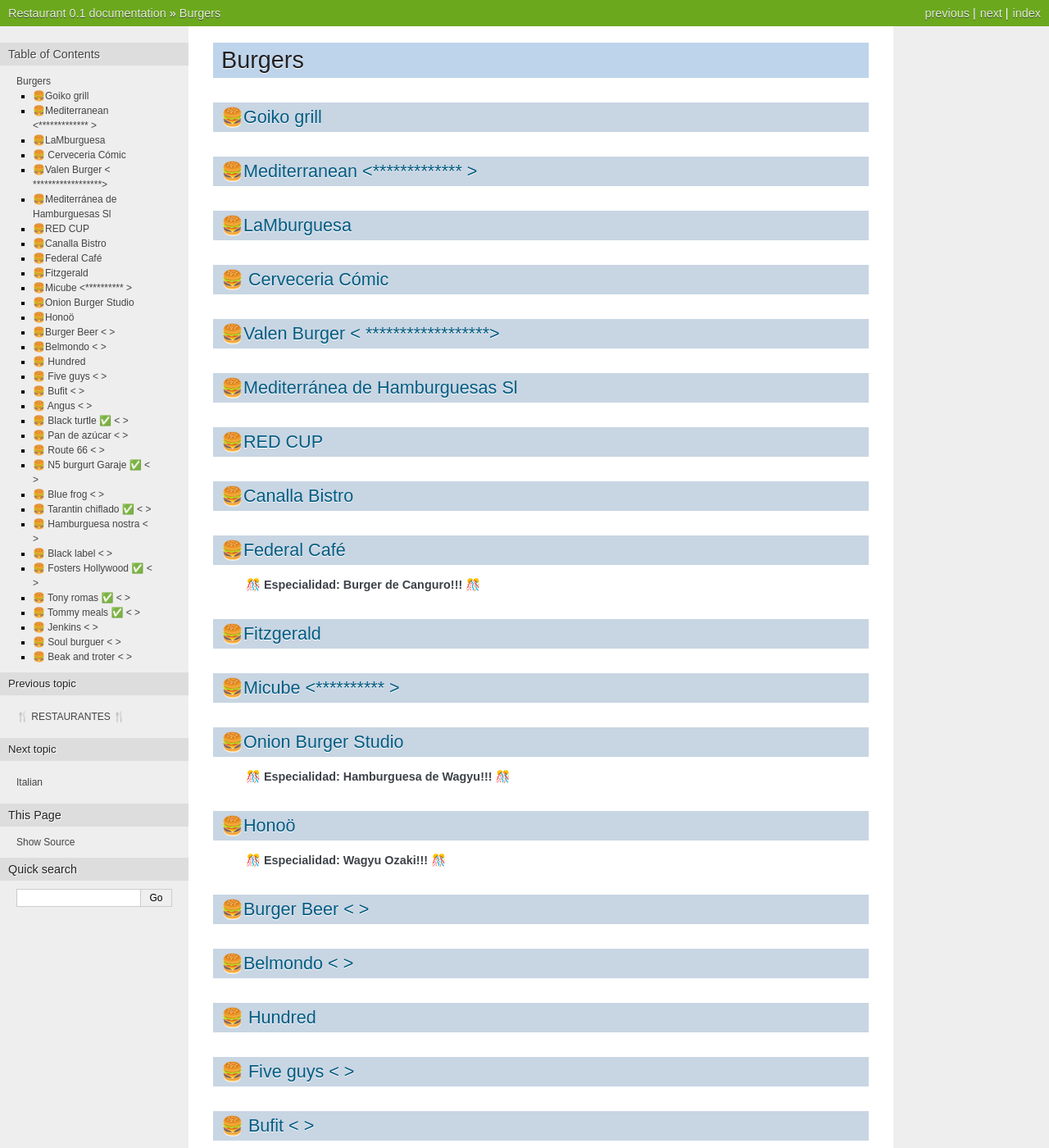
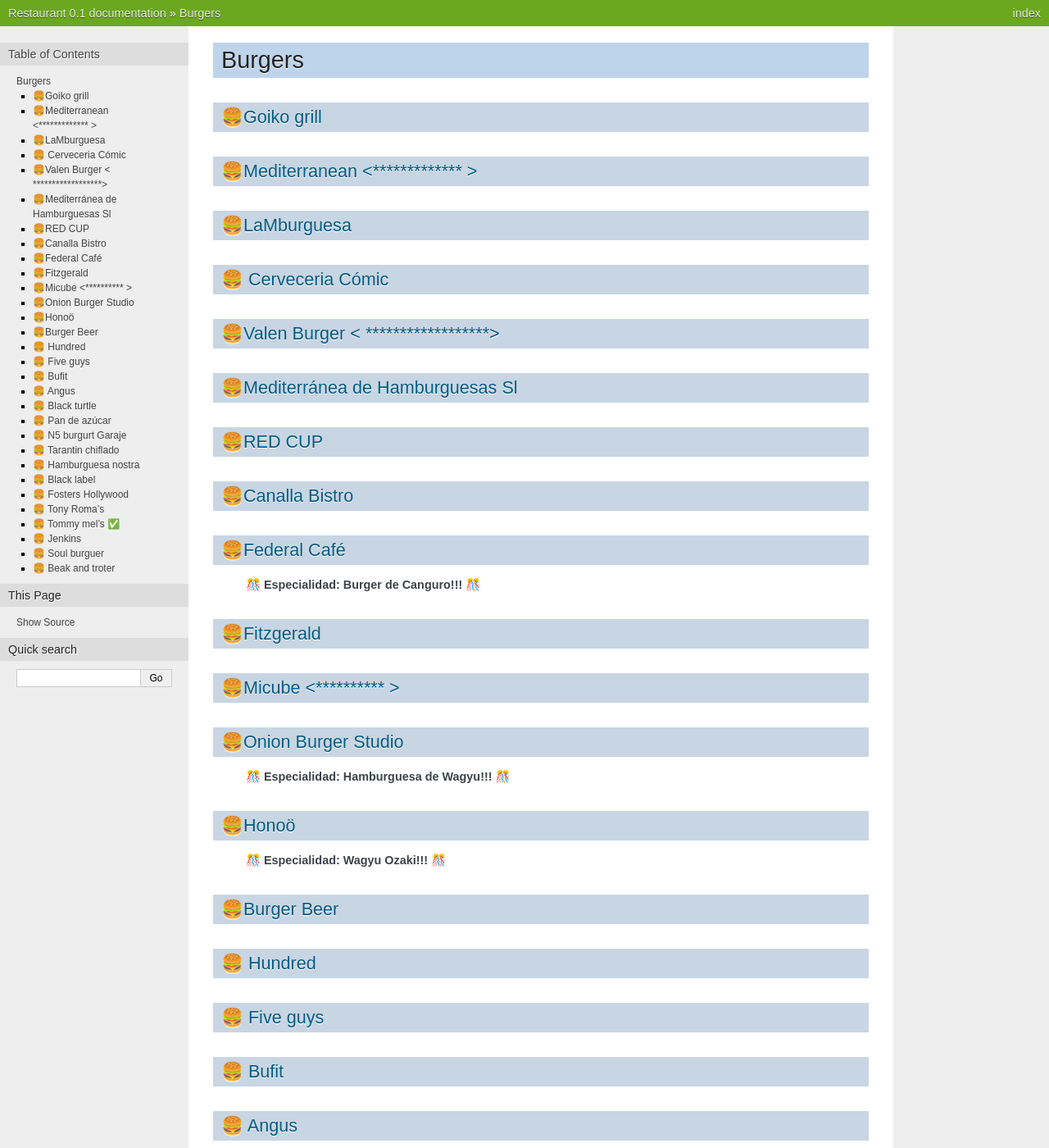
Before and after one commit to jtpau/example_template, a Sphinx documentation site: the page built from docs/source/burgers.rst, in a window 1280 px wide and 1400 px high. Shown: the whole window at 82% size. Built offline with Sphinx 7.4.7, drawn with Linux system fonts in a browser that asks for light colours; some of the changed text lies outside the part shown.

Commit message:
add all burgers

```diff
--- a/docs/source/burgers.rst
+++ b/docs/source/burgers.rst
@@ -33,43 +33,37 @@ Burgers
 ------------------
    **🎊 Especialidad: Wagyu Ozaki!!! 🎊**
 
-`🍔Burger Beer < >`_
+`🍔Burger Beer <https://burgerbeer.es/>`_
 ------------------------
-`🍔Belmondo < >`_
----------------------
 `🍔 Hundred <https://www.hundredburgers.com/>`_
 ------------------------
-`🍔 Five guys < >`_
+`🍔 Five guys <https://restaurantes.fiveguys.es/>`_
 -----------------------
-`🍔 Bufit < >`_
+`🍔 Bufit <https://www.instagram.com/bufitruzafa/>`_
 -------------------
-`🍔 Angus < >`_
+`🍔 Angus <https://www.angusvalencia.es/>`_
 -------------------
-`🍔 Black turtle ✅ < >`_
+`🍔 Black turtle <https://theblackturtle.es/>`_
 -----------------------------
-`🍔 Pan de azúcar < >`_
+`🍔 Pan de azúcar <https://pan-de-azucar.negocio.site/>`_
 ---------------------------
-`🍔 Route 66 < >`_
-----------------------
-`🍔 N5 burgurt Garaje ✅ < >`_
+`🍔 N5 burgurt Garaje <https://elgarajefoodie.com/>`_
 ----------------------------------
-`🍔 Blue frog < >`_
------------------------
-`🍔 Tarantin chiflado ✅ < >`_
+`🍔 Tarantin chiflado <https://www.eltarantinchiflado.es/>`_
 ----------------------------------
-`🍔 Hamburguesa nostra < >`_
+`🍔 Hamburguesa nostra <https://www.hamburguesanostra.com/>`_
 --------------------------------
-`🍔 Black label < >`_
+`🍔 Black label <https://blacklabelurbangrill.com/>`_
 -------------------------
-`🍔 Fosters Hollywood ✅ < >`_
+`🍔 Fosters Hollywood <https://fostershollywood.es/>`_
 ----------------------------------
-`🍔 Tony romas ✅ < >`_
+`🍔 Tony Roma's <https://tonyromas.es/>`_
 ---------------------------
-`🍔 Tommy meals ✅ < >`_
+`🍔 Tommy mel's ✅ <https://www.tommymels.com/>`_
 ----------------------------
-`🍔 Jenkins < >`_
+`🍔 Jenkins <https://eatjenkins.com/>`_
 ---------------------
-`🍔 Soul burguer < >`_
+`🍔 Soul burguer <https://soulcoffeebeer.com/>`_
 --------------------------
-`🍔 Beak and troter < >`_
+`🍔 Beak and troter <https://beakandtrotter.com/>`_
 -----------------------------
--- a/docs/source/index.rst
+++ b/docs/source/index.rst
@@ -2,13 +2,15 @@
 🍴   RESTAURANTES   🍴
 ===================================
 
-.. image:: images/restaurant.png
+.. figure:: images/restaurant.png
+   :aling: center
+
 
 Contents
 --------
 
 .. toctree::
-
+   :titlesonly:
    burgers
    italian
    api
```
